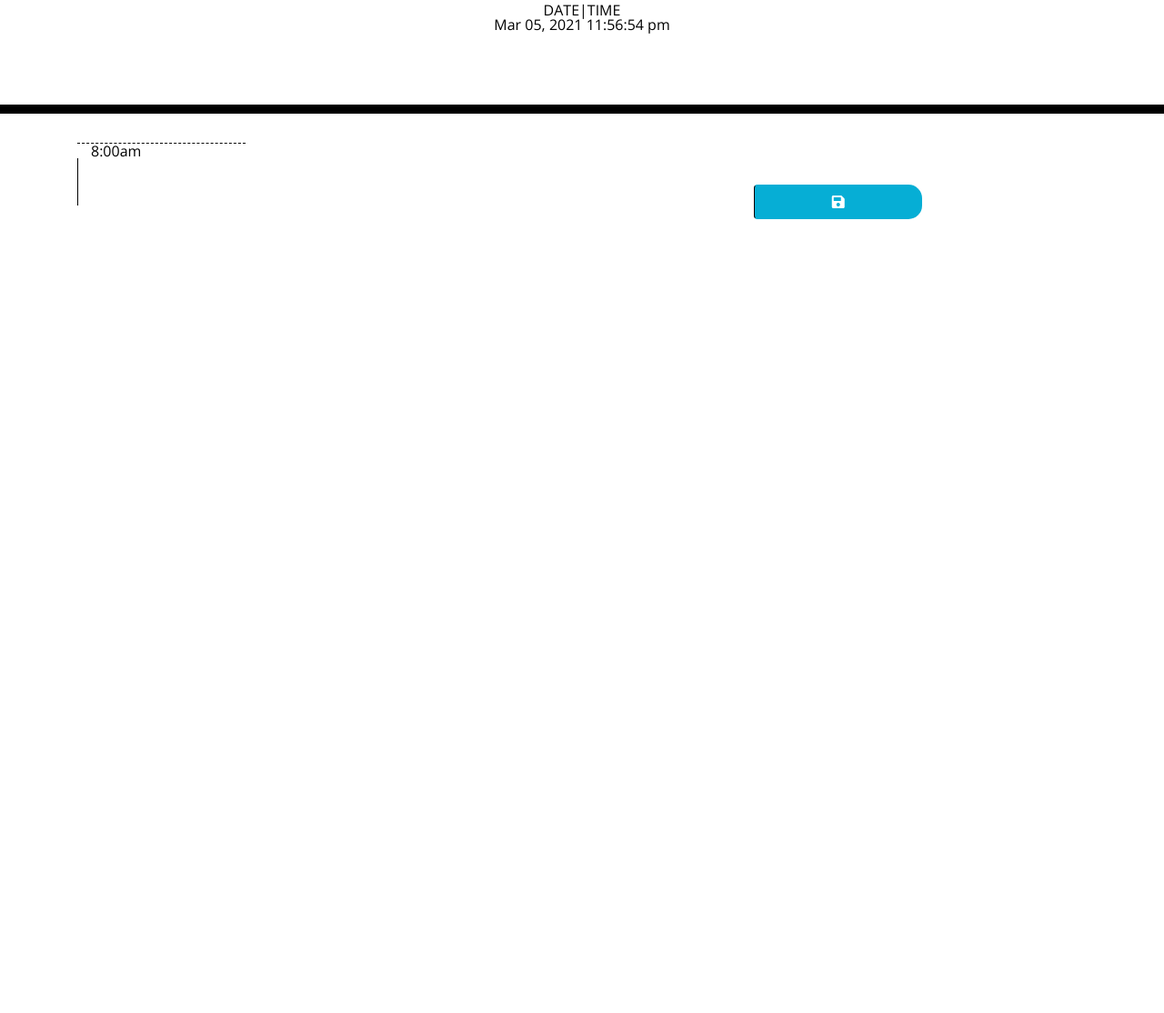
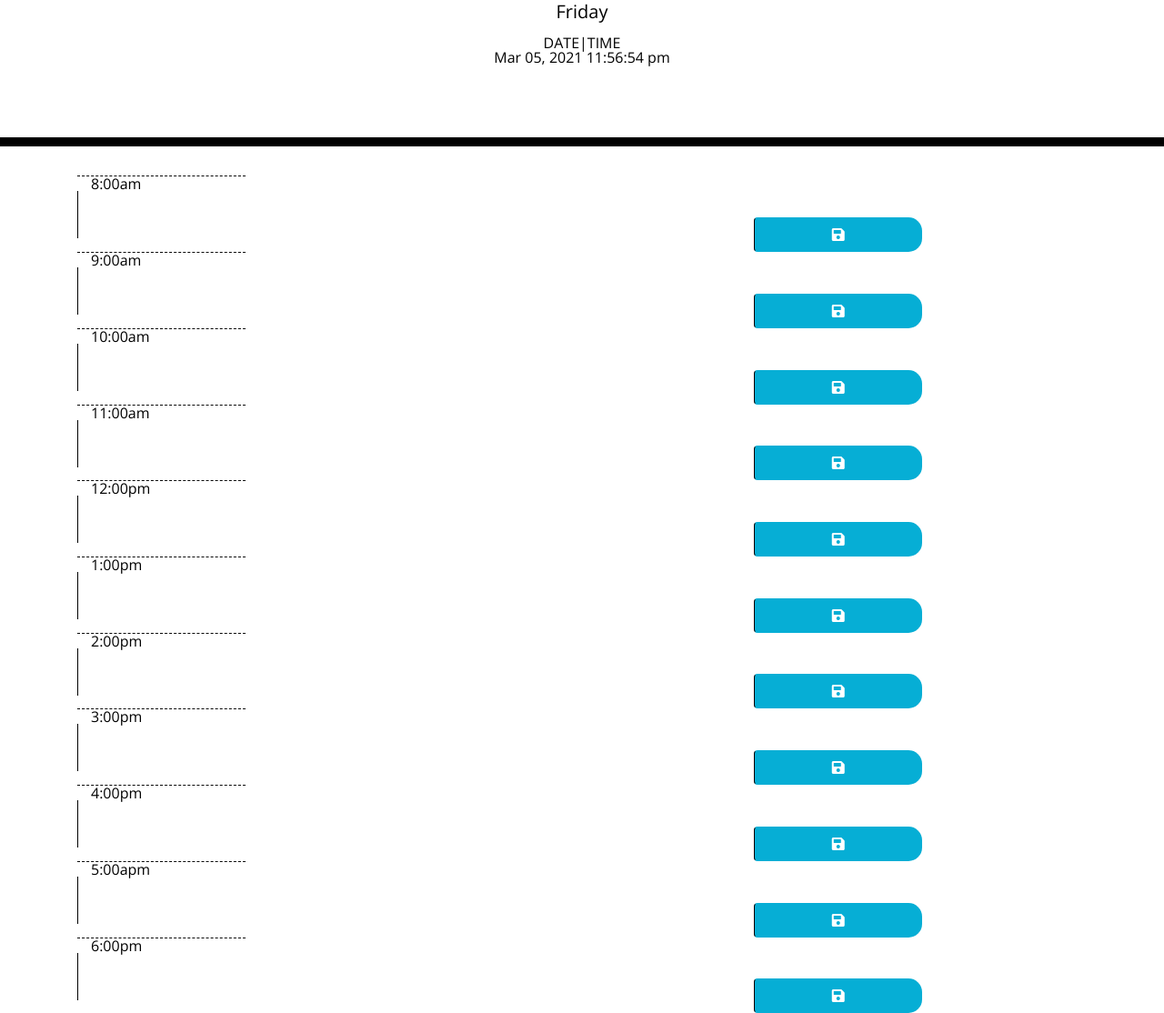
Before and after one commit to AudioDen/calender-hw-5, a plain HTML site: page index.html in a window 1280 px wide. Shown: the part 191-1305 px from the top of the page at 91% size. Before the commit the page ends 800 px from the top, so only its background shows below. Drawn offline with nearby package versions, Linux system fonts and the light colour scheme.

Commit message:
clock/day--added time blocks

```diff
--- a/index.html
+++ b/index.html
@@ -26,7 +26,7 @@
     <header class="jumbotron">
       <h1 class="display-3">Work Day Scheduler</h1>
       <p class="lead">A simple calendar app for scheduling your work day</p>
-      <!-- <p id="currentDay" class="lead"></p> -->
+       <p id="currentDay" class="lead"></p>
        <p> DATE|TIME <br /> <span id="time-display">00:00:00</span></p>
     </header>
      <div class="container">
@@ -37,6 +37,71 @@
             <textarea class="col-md-8 description">
             </textarea>
               <button class="btn saveBtn col-md-2"><i class="fas fa-save"></i></button>
+
+        <div class="col-md-2 hour">
+          9:00am
+        </div>
+          <textarea class="col-md-8 description">
+          </textarea>
+            <button class="btn saveBtn col-md-2"><i class="fas fa-save"></i></button>
+
+        <div class="col-md-2 hour">
+           10:00am
+        </div>
+          <textarea class="col-md-8 description">
+          </textarea>
+            <button class="btn saveBtn col-md-2"><i class="fas fa-save"></i></button>
+
+        <div class="col-md-2 hour">
+          11:00am
+        </div>
+          <textarea class="col-md-8 description">
+          </textarea>
+           <button class="btn saveBtn col-md-2"><i class="fas fa-save"></i></button>
+
+        <div class="col-md-2 hour">
+          12:00pm
+        </div>
+          <textarea class="col-md-8 description">
+          </textarea>
+            <button class="btn saveBtn col-md-2"><i class="fas fa-save"></i></button>
+        <div class="col-md-2 hour">
+          1:00pm
+        </div>
+          <textarea class="col-md-8 description">
+          </textarea>
+            <button class="btn saveBtn col-md-2"><i class="fas fa-save"></i></button>
+        <div class="col-md-2 hour">
+          2:00pm
+        </div>
+          <textarea class="col-md-8 description">
+          </textarea>
+            <button class="btn saveBtn col-md-2"><i class="fas fa-save"></i></button>
+        <div class="col-md-2 hour">
+          3:00pm
+        </div>
+          <textarea class="col-md-8 description">
+          </textarea>
+            <button class="btn saveBtn col-md-2"><i class="fas fa-save"></i></button>
+        <div class="col-md-2 hour">
+          4:00pm
+        </div>
+          <textarea class="col-md-8 description">
+          </textarea>
+            <button class="btn saveBtn col-md-2"><i class="fas fa-save"></i></button>
+        <div class="col-md-2 hour">
+          5:00apm
+        </div>
+          <textarea class="col-md-8 description">
+          </textarea>
+            <button class="btn saveBtn col-md-2"><i class="fas fa-save"></i></button>
+        <div class="col-md-2 hour">
+          6:00pm
+        </div>
+          <textarea class="col-md-8 description">
+          </textarea>
+            <button class="btn saveBtn col-md-2"><i class="fas fa-save"></i></button>
+
     </div>
 
     <script src="https://cdnjs.cloudflare.com/ajax/libs/jquery/3.2.1/jquery.min.js"></script>
--- a/script.js
+++ b/script.js
@@ -1,6 +1,23 @@
+
+
 var timeDisplayEl = $('#time-display');
+var todayEl = $('#currentDay');
+//shows date and time
 function displayTime() {
-    var rightNow = moment().format('MMM DD, YYYY [  ] hh:mm:ss a');
+    var rightNow = moment().format(' MMM DD, YYYY [  ] hh:mm:ss a');
     timeDisplayEl.text(rightNow);
+  };
+//show the day
+  function dayDisplay(){
+    var todayNow = moment().format('dddd');
+    todayEl.text(todayNow);
+
+  };
+//calling the two function to operate
+  setInterval(displayTime, 1000);
+  setInterval(dayDisplay, 1000)
+
+
+  function watchTower(){
+
   }
-  setInterval(displayTime, 1000);
```
Lines whose indentation alone changed are shown as unchanged.
